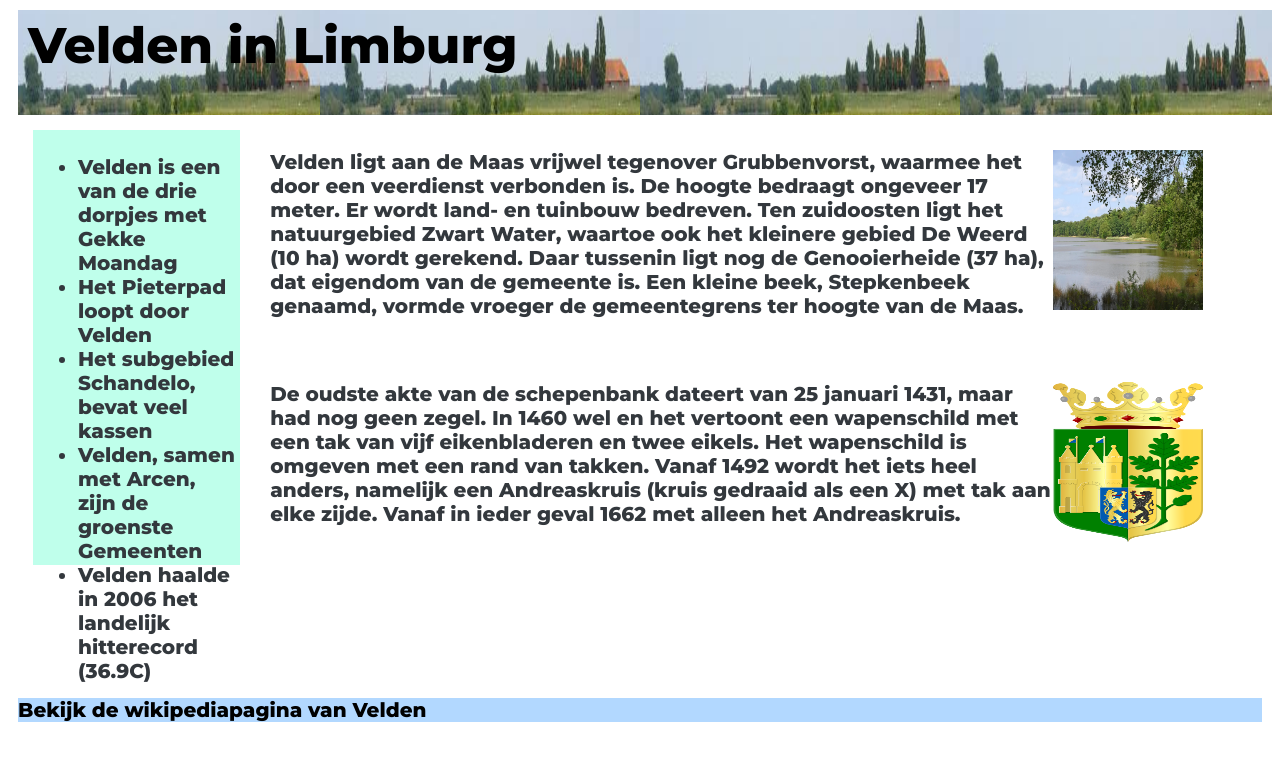
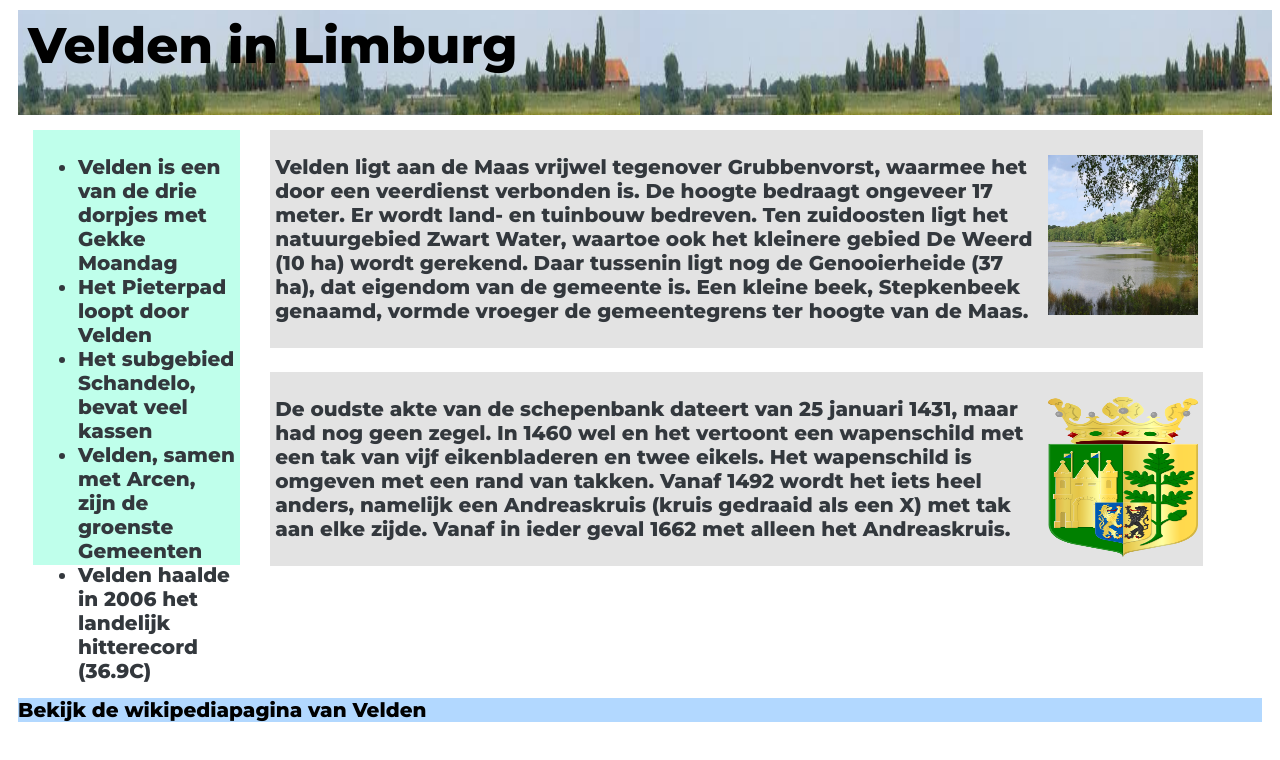
Before and after one commit to RLurken/Velden, a plain HTML site: page index.html in a window 1280 px wide. Drawn offline with Linux system fonts and the light colour scheme.

Commit message:
Update index.html

```diff
--- a/index.html
+++ b/index.html
@@ -20,13 +20,13 @@
   background-color: #BFFFEB;
   background-size: cover;
 }
-#att1{
+#att_1{
   padding: 5px;
   height: auto;
   background-color: #E3E3E3;
   background-size: cover;
 }
-#att2{
+#att_2{
   padding: 5px;
   height: auto;
   background-color: #E3E3E3;
```
